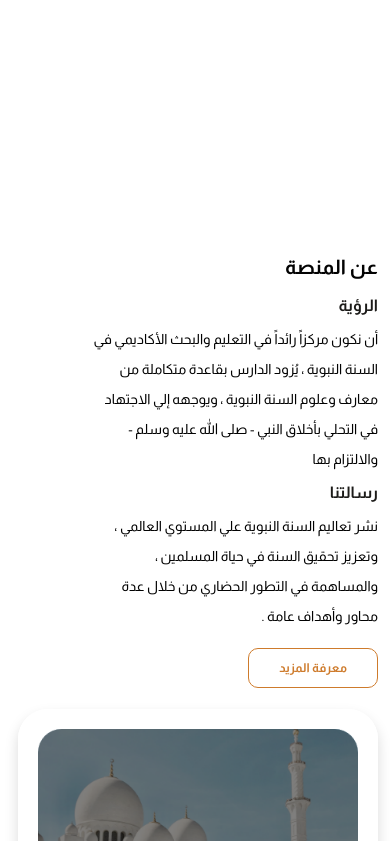
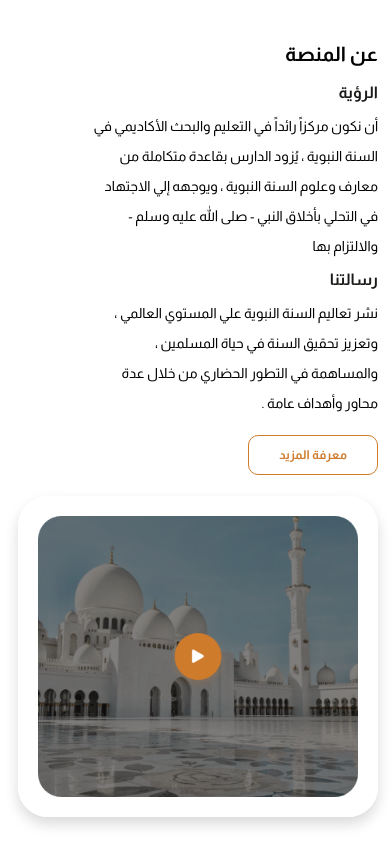
Before and after one commit to adelabodoma/Sunnah, a website: page index.html in a window 390 px wide. Shown: the part 712-1553 px from the top of the page. Drawn offline with Linux system fonts and the light colour scheme; files whose address does not match are found by name; a web font is replaced by a local one.

Commit message:
add: fix responsive issue

```diff
--- a/src/scss/components/_carousel.scss
+++ b/src/scss/components/_carousel.scss
@@ -55,7 +55,7 @@
         }
       }
       @include media-breakpoint-down(sm) {
-        bottom: 129px;
+        bottom: 80px;
         top: unset;
         display: flex;
         & > span {
--- a/src/scss/layout/_header.scss
+++ b/src/scss/layout/_header.scss
@@ -3,7 +3,7 @@
     clip-path: ellipse(174% 100% at 50% 0%);
 
     @include media-breakpoint-down(sm) {
-      height: 100vh;
+      height: calc(73vh + 85px);
     }
 
     @media (min-height: 1300px) {
@@ -335,6 +335,11 @@
     bottom: 17px;
     z-index: 99;
     width: 250px;
+
+    @include media-breakpoint-down(sm) {
+      width: 120px;
+      bottom: 5px;
+    }
   }
 
   @include media-breakpoint-down(lg) {
--- a/src/scss/pages/_home.scss
+++ b/src/scss/pages/_home.scss
@@ -16,6 +16,10 @@
 
     p {
       width: 80%;
+    }
+
+    @include media-breakpoint-down(sm) {
+      margin: 50px 0;
     }
   }
   .counters-section {
```
Also changed, not shown: assets/css/style-ltr.min.css, assets/css/style-rtl.min.css, 2 other files.
